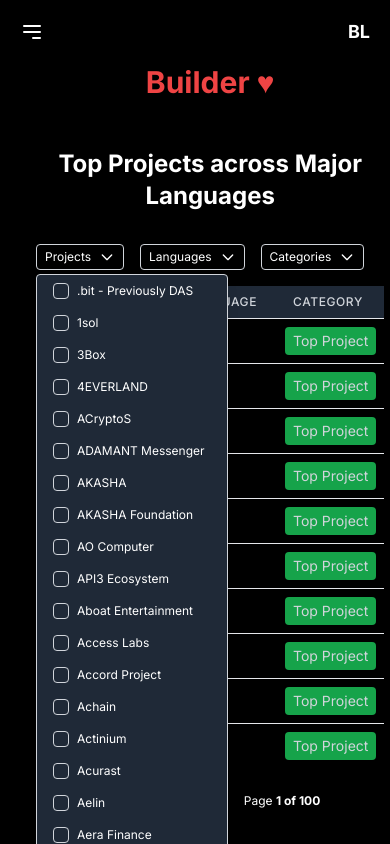
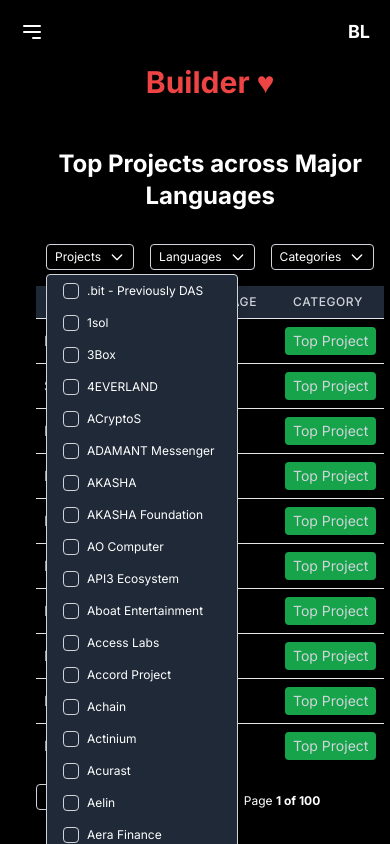
Before and after one commit to builder-love/react, a Next.js app: page /developers in a window 390 px wide. Both pictures are taken after a click on the button "Projects". Shown: the top 844 px of the page. Built offline with nearby package versions, Linux system fonts and the light colour scheme.

Commit message:
developers/page filters
left align on desktop

```diff
--- a/app/developers/page.tsx
+++ b/app/developers/page.tsx
@@ -34,6 +34,40 @@ interface Project {
 const multiSelectFilter: FilterFn<Project> = (row, columnId, filterValue: string[]) => {
   const value = row.getValue(columnId);
   return filterValue.includes(String(value));
+};
+
+// Add after the Project interface and before DevelopersPage component
+interface CustomCheckboxProps {
+  checked: boolean;
+  onChange: () => void;
+}
+
+const CustomCheckbox: React.FC<CustomCheckboxProps> = ({ checked, onChange }) => {
+  return (
+    <div
+      className={`w-4 h-4 border rounded cursor-pointer flex items-center justify-center ${
+        checked ? "bg-blue-600 border-blue-600" : "bg-gray-800 border-gray-300"
+      }`}
+      onClick={onChange}
+    >
+      {checked && (
+        <svg
+          className="w-3 h-3 text-white"
+          fill="none"
+          stroke="currentColor"
+          viewBox="0 0 24 24"
+          xmlns="http://www.w3.org/2000/svg"
+        >
+          <path
+            strokeLinecap="round"
+            strokeLinejoin="round"
+            strokeWidth={2}
+            d="M5 13l4 4L19 7"
+          />
+        </svg>
+      )}
+    </div>
+  );
 };
 
 const DevelopersPage: React.FC = () => {
@@ -388,7 +422,7 @@ const DevelopersPage: React.FC = () => {
       </h1>
 
       <div className="mb-4">
-        <div className="flex justify-start md:justify-center space-x-4">
+        <div className={`flex space-x-4 ${isMobile ? 'justify-center' : 'justify-start md:justify-center'}`}>
           <div className="relative" ref={projectDropdownRef}>
             <button
               onClick={toggleProjectDropdown}
@@ -431,7 +465,6 @@ const DevelopersPage: React.FC = () => {
               </div>
             )}
           </div>
-
           <div className="relative" ref={languageDropdownRef}>
             <button
               onClick={toggleLanguageDropdown}
@@ -474,7 +507,6 @@ const DevelopersPage: React.FC = () => {
               </div>
             )}
           </div>
-
           <div className="relative" ref={categoryDropdownRef}>
             <button
               onClick={toggleCategoryDropdown}
@@ -668,43 +700,4 @@ const DevelopersPage: React.FC = () => {
   );
 };
 
-// CustomCheckbox component
-interface CustomCheckboxProps {
-  checked: boolean;
-  onChange: () => void;
-}
-
-const CustomCheckbox: React.FC<CustomCheckboxProps> = ({
-  checked,
-  onChange,
-}) => {
-  return (
-    <div
-      className={`w-4 h-4 border rounded cursor-pointer flex items-center justify-center ${
-        checked ? "bg-blue-600 border-blue-600" : "bg-gray-800 border-gray-300"
-      }`}
-      onClick={() => {
-        onChange();
-      }}
-    >
-      {checked && (
-        <svg
-          className="w-3 h-3 text-white"
-          fill="none"
-          stroke="currentColor"
-          viewBox="0 0 24 24"
-          xmlns="http://www.w3.org/2000/svg"
-        >
-          <path
-            strokeLinecap="round"
-            strokeLinejoin="round"
-            strokeWidth={2}
-            d="M5 13l4 4L19 7"
-          />
-        </svg>
-      )}
-    </div>
-  );
-};
-
 export default DevelopersPage;
```
